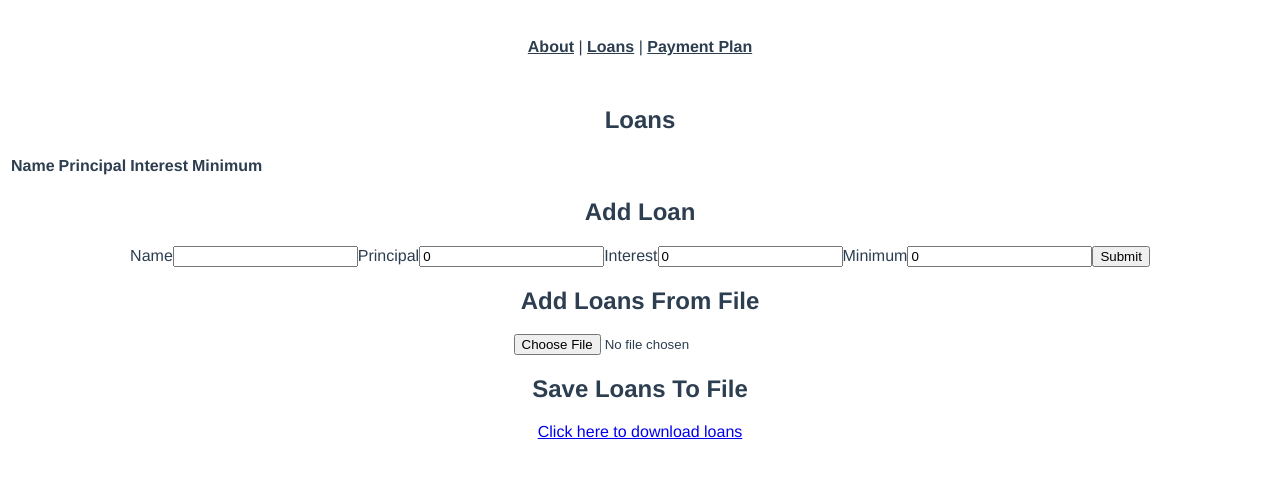
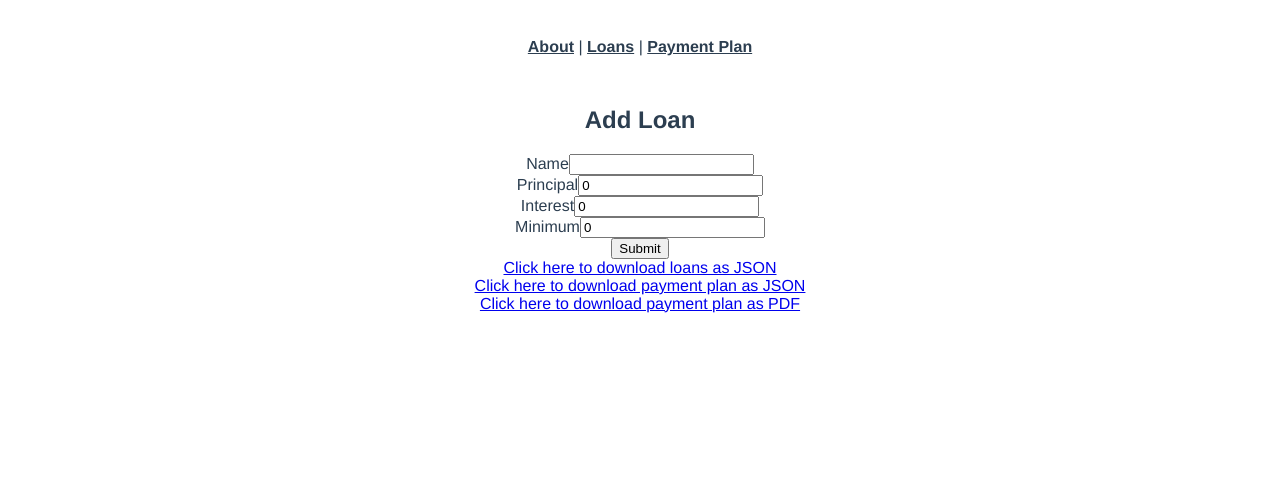
Before and after one commit to horatius83/vue-debt-calculator, a Vue app: page / in a window 1280 px wide. Shown: the top 478 px of the page. Built offline with nearby package versions, Linux system fonts and the light colour scheme.

Commit message:
Fixed issue with loans being added with 100x the interest and that breaking the payment strategy algorithm

```diff
--- a/src/views/Loans.vue
+++ b/src/views/Loans.vue
@@ -1,5 +1,5 @@
 <template>
-    <div id="loans-table">
+    <div id="loans-table" v-if="hasLoans">
         <h2>Loans</h2>
         <table>
             <tr>
@@ -11,32 +11,51 @@
             </tr>
             <tr v-for="(loan, index) in loans" :key="index">
                 <td>{{ loan.name }}</td>
-                <td>{{ loan.principal }}</td>
-                <td>{{ loan.interest }}</td>
-                <td>{{ loan.minimum }}</td>
+                <td>${{ loan.principal }}</td>
+                <td>{{ loan.interest * 100.0 }}%</td>
+                <td>${{ loan.minimum }}</td>
                 <td><button v-on:click="deleteLoan(index)">Delete</button></td>
             </tr>
         </table>
     </div>
     <div class="add-loan">
         <h2>Add Loan</h2>
+        <div id="loan-name">
             <label for="name">Name</label>
             <input type="text" name="name" id="name" ref="nameRef" v-model.trim="name" >
+        </div>
+        <div id="loan-principal">
             <label for="principal">Principal</label>
             <input type="number" name="principal" id="principal" v-model.number="principal" >
+        </div>
+        <div id="loan-interest">
             <label for="interest">Interest</label>
             <input type="number" name="interest" id="interest" v-model.number="interest" >
+        </div>
+        <div id="loan-minimum">
             <label for="minimum">Minimum</label>
             <input type="number" name="minimum" id="minimum" v-model.number="minimum" >
+        </div>
+        <div id="loan-submit">
             <button v-on:click="addLoan">Submit</button>
         </div>
+    </div>
+    <!--
     <div class="add-loan-from-file">
         <h2>Add Loans From File</h2>
         <input  type="file" v-on:change="uploadLoans($event.target.files)">
     </div>
+    -->
     <div class="save-loans-to_file">
-        <h2>Save Loans To File</h2>
-        <a :href="loansFile" download="loans.json">Click here to download loans</a>
+        <div>
+            <a :href="loansFile" download="loans.json">Click here to download loans as JSON</a>
+        </div>
+        <div>
+            <a :href="loansFile" download="loans.json">Click here to download payment plan as JSON</a>
+        </div>
+        <div>
+            <a :href="loansFile" download="loans.json">Click here to download payment plan as PDF</a>
+        </div>
     </div>
 </template>
 <script lang="ts">
@@ -63,12 +82,15 @@ export default defineComponent({
       loansFile() {
           const json = new Blob([JSON.stringify(getLoans())], {type: "text/json"});
           return URL.createObjectURL(json);
+      },
+      hasLoans(): boolean {
+          return getLoans().length > 0;
       }
   },
   methods: {
         addLoan() {
             if(this.name && this.principal > 0 && this.interest >= 0 && this.minimum > 0) {
-                const newLoan: Loan = new Loan(this.name, this.principal, this.interest, this.minimum);
+                const newLoan: Loan = new Loan(this.name, this.principal, this.interest / 100.0, this.minimum);
                 addLoan(newLoan);
                 this.name = '';
                 this.principal = 0;
@@ -79,6 +101,7 @@ export default defineComponent({
         deleteLoan(index: number) {
             deleteLoan(index);
         },
+        /*
         uploadLoans(files: FileList) {
             console.log(`Uploading files... ${new Date()}`);
             if(files.length <= 0) {
@@ -101,6 +124,7 @@ export default defineComponent({
                 fileReader.readAsText(file);
             }
         }
+        */
     }
 });
 </script>
--- a/src/views/PaymentPlan.vue
+++ b/src/views/PaymentPlan.vue
@@ -48,24 +48,31 @@ export default defineComponent({
         minimumPaymentAmount() {
             return getMinimumPayments(getMaximumPayments(), getLoans());
         },
-        paymentPlan() {
-            const [strategyName, strategy] = getStrategy();
+        paymentPlan(): Array<{month: string; payments: Map<string, Payment>}> {
+            debugger;
+            const [_, strategy] = getStrategy();
             if(!strategy) {
-                return new Map<string, Payment[]>();
+                return [];
             }
             const loans = getLoans();
             const startingDate = getStartingDate();
             const maximumPayments = getMaximumPayments();
+            if(!loans.length || !startingDate || !maximumPayments) {
+                return [];
+            }
             const paymentPlan = createPaymentPlan(loans, maximumPayments, this.totalPayment, strategy);
             const maximumPaymentPlanLength = [...paymentPlan.values()]
                 .reduce((acc,x) => x.length > acc ? x.length : acc, 0);
             const dateTimeFormatter = new Intl.DateTimeFormat([...navigator.languages], {year: 'numeric', month: 'long'});
-            const paymentsByMonth = new Array<{month: string; loans: Array<Loan>}>();
-            debugger;
+            const paymentsByMonth = new Array<{month: string; payments: Map<string, Payment>}>();
             for(let i=0;i<maximumPaymentPlanLength;++i) {
                 const month = new Date(startingDate.getFullYear(), startingDate.getMonth() + i, 1);
                 const monthAsString = dateTimeFormatter.format(month);
-                paymentsByMonth.push({month: monthAsString, loans: []});
+                const payments = new Map(Object.entries(paymentPlan)
+                    .filter(e => e[1].length < i) // if the payments have ceased then don't try access them
+                    .map(e => [e[0], e[1][i]]) // get mapping of loan-name to the payment for this month
+                );
+                paymentsByMonth.push({month: monthAsString, payments});
             }
             return paymentsByMonth;
         }
```
Also changed, not shown: 1 other file (tests, documents, lock files or other folders). Lines whose indentation alone changed are shown as unchanged.
